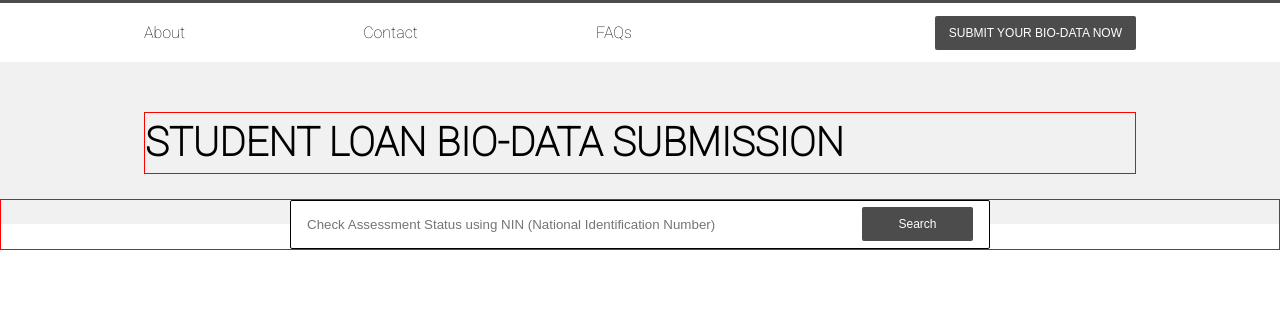
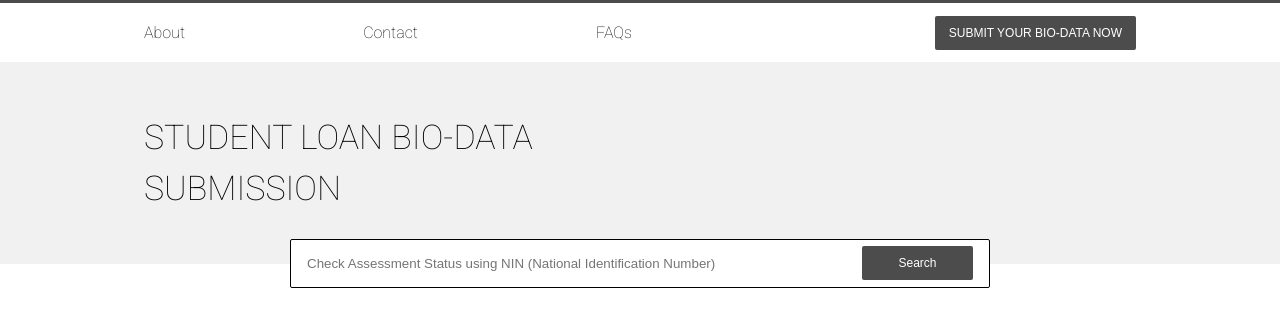
Before and after one commit to mjhdaais/palliative-ticket-generator, a Next.js app: page / in a window 1280 px wide. Shown: the top 326 px of the page. Built offline with nearby package versions, Linux system fonts and the light colour scheme.

Commit message:
fixed banner

```diff
--- a/app/page.tsx
+++ b/app/page.tsx
@@ -38,6 +38,8 @@ export default function Page() {
         <div className={`${styles.banner}`}>
             <div className={`${styles.container}`}>
                 <h1>Student Loan Bio-data Submission</h1>
+                <p>Student Loan Bio-data</p>
+                <p>Submission</p>
             </div>
         </div>
 
--- a/app/styles.module.css
+++ b/app/styles.module.css
@@ -160,12 +160,17 @@
 }
 
 .banner div h1 {
-    border: 1px solid red;
-    /* width: 25ch; */
+    /* border: 1px solid red; */
+    display: none;
+}
+
+.banner div p {
+    /* border: 1px solid red; */
+    font-size: 1.7rem;
 }
 
 .search_field {
-    border: 1px solid red;
+    /* border: 1px solid red; */
     margin-top: -25px;
 }
 
```
